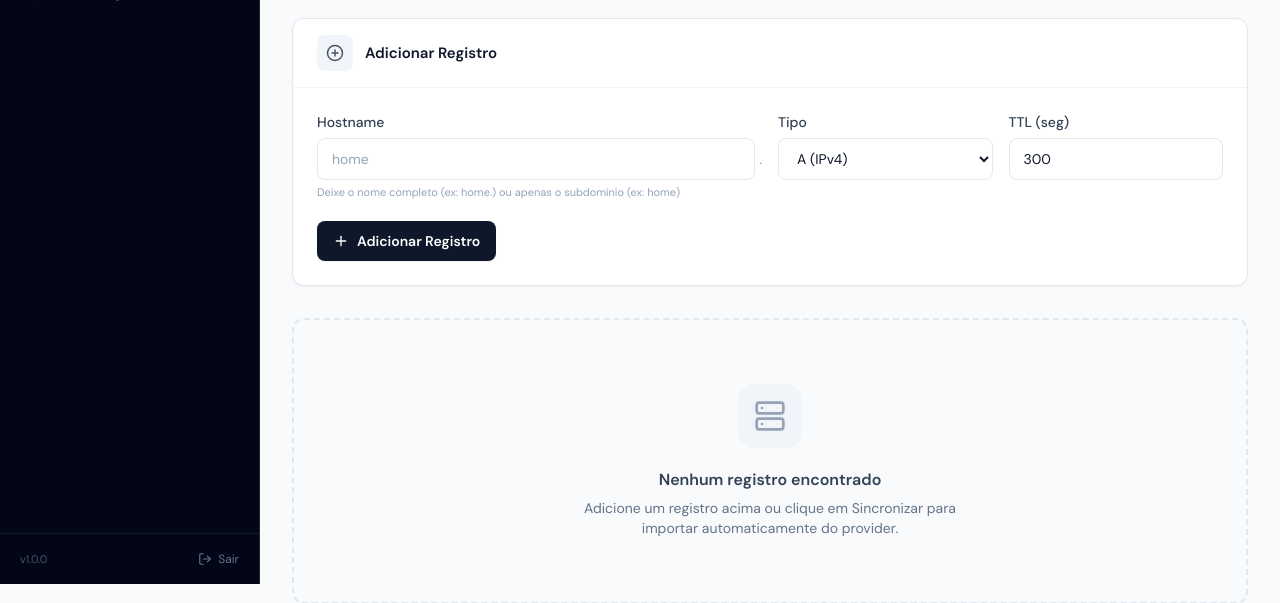
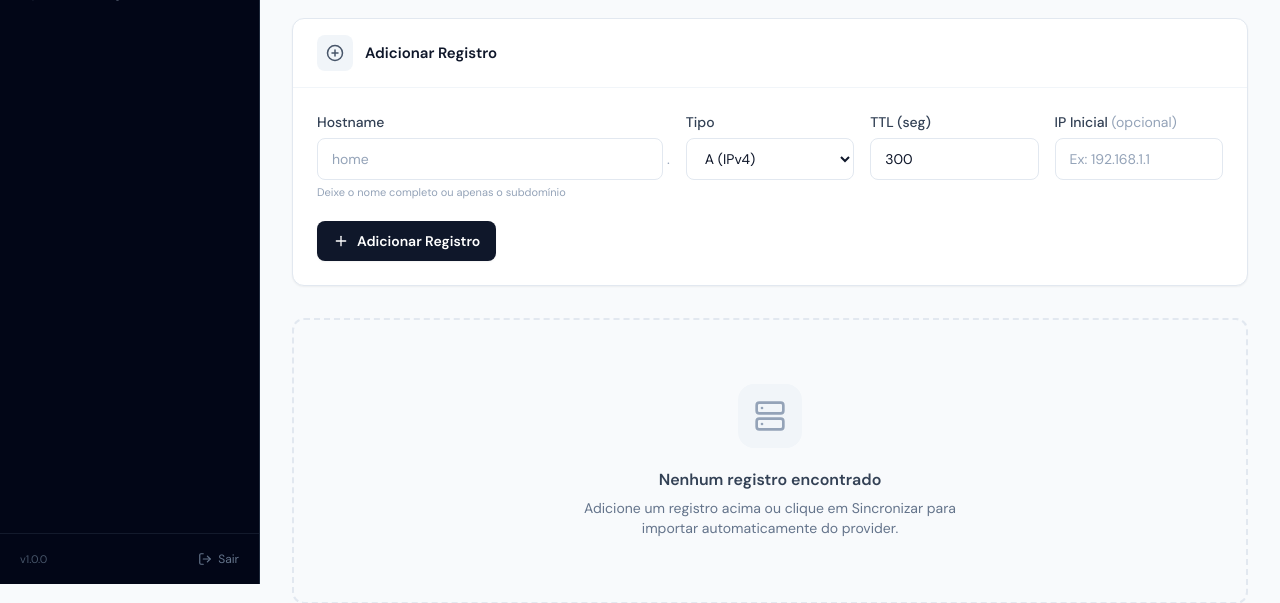
Before and after one commit to limaum87/dynflask, a Flask app: template app/templates/zone_detail.html in a window 1280 px wide. Shown: the part 216-819 px from the top of the page. Run offline with Flask 3, Linux system fonts and the light colour scheme; the template is opened without the code that fills it, so the values that code supplies are empty; parts of the project's set-up code (start-up, migrations or seed data) failed here and were passed over; some libraries are stand-ins or nearby versions.

Commit message:
feat: campo IP Inicial (opcional) no form de adicionar registro
- Novo input 'IP Inicial' no form Add Host da zona
- Opcional — se preenchido já salva o current_ip
- Backend aceita parâmetro 'ip'

```diff
--- a/app/main.py
+++ b/app/main.py
@@ -288,6 +288,7 @@ def add_host(zone_id):
     hostname = request.form.get('hostname', '').strip().lower()
     record_type = request.form.get('record_type', 'A')
     ttl = int(request.form.get('ttl', 300))
+    ip = request.form.get('ip', '').strip() or None
 
     if not hostname:
         flash('O hostname é obrigatório.', 'error')
@@ -311,6 +312,7 @@ def add_host(zone_id):
         record_type=record_type,
         ttl=ttl,
         auth_token=auth_token,
+        current_ip=ip,
     )
     db.session.add(host)
     db.session.commit()
--- a/app/templates/zone_detail.html
+++ b/app/templates/zone_detail.html
@@ -62,7 +62,7 @@
 {# Add Host form #}
 {% call card(title='Adicionar Registro', icon='plus-circle') %}
   <form action="{{ url_for('add_host', zone_id=zone.id) }}" method="POST">
-    <div class="grid grid-cols-1 gap-4 sm:grid-cols-4">
+    <div class="grid grid-cols-1 gap-4 sm:grid-cols-2 lg:grid-cols-5">
       <div class="sm:col-span-2">
         <label for="hostname" class="mb-1.5 block text-sm font-medium text-slate-700">Hostname</label>
         <div class="flex items-center gap-1">
@@ -71,7 +71,7 @@
             class="block w-full rounded-lg border border-slate-200 bg-white px-3.5 py-2.5 text-sm text-slate-900 placeholder:text-slate-400 transition-colors">
           <span class="shrink-0 text-sm text-slate-400">.{{ zone.name }}</span>
         </div>
-        <p class="mt-1 text-[11px] text-slate-400">Deixe o nome completo (ex: home.{{ zone.name }}) ou apenas o subdomínio (ex: home)</p>
+        <p class="mt-1 text-[11px] text-slate-400">Deixe o nome completo ou apenas o subdomínio</p>
       </div>
       <div>
         <label for="record_type" class="mb-1.5 block text-sm font-medium text-slate-700">Tipo</label>
@@ -85,6 +85,12 @@
         <label for="ttl" class="mb-1.5 block text-sm font-medium text-slate-700">TTL (seg)</label>
         <input type="number" id="ttl" name="ttl" value="300" required
           class="block w-full rounded-lg border border-slate-200 bg-white px-3.5 py-2.5 text-sm text-slate-900 transition-colors">
+      </div>
+      <div>
+        <label for="ip" class="mb-1.5 block text-sm font-medium text-slate-700">IP Inicial <span class="text-slate-400 font-normal">(opcional)</span></label>
+        <input type="text" id="ip" name="ip"
+          placeholder="Ex: 192.168.1.1"
+          class="block w-full rounded-lg border border-slate-200 bg-white px-3.5 py-2.5 text-sm text-slate-900 placeholder:text-slate-400 transition-colors">
       </div>
     </div>
     <div class="mt-5">
```
